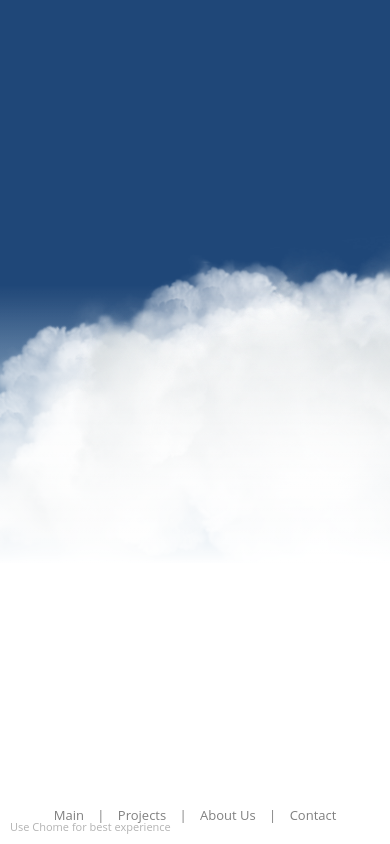
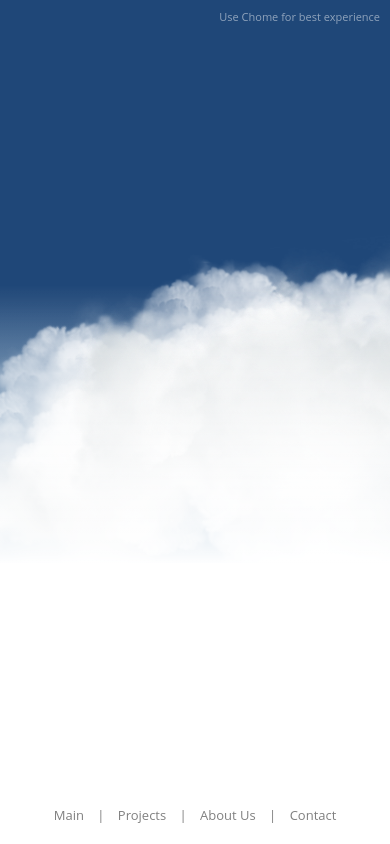
Before and after one commit to kmlxn/archifirm, a Django app: template vcard/templates/vcard/index.html in a window 390 px wide. Run offline with Django 3.2, Linux system fonts and the light colour scheme; the template is opened without the code that fills it, so the values that code supplies are empty; some libraries are stand-ins or nearby versions.

Commit message:
Move browser info to upper right corner.
With old placement (lower left corner) browser info crosses menu
on mobile devices.
Also change it's color to transparent white to make it visible
on blue background.

```diff
--- a/vcard/static/vcard/style.css
+++ b/vcard/static/vcard/style.css
@@ -75,10 +75,10 @@ body.index_page {
     margin: 100px 100px 0 100px;
 }
 .info {
-    color: rgba(0, 0, 0, 0.3);
+    color: rgba(255, 255, 255, 0.5);;
     font-size: 11px;
-    bottom: 10px;
-    left: 10px;
+    top: 10px;
+    right: 10px;
     position: absolute;
 }
 
--- a/vcard/templates/vcard/index.html
+++ b/vcard/templates/vcard/index.html
@@ -16,6 +16,9 @@
             <div class="section hello" id="section"
                 data-anchor="{{ sections_conf.hello.anchor }}"
             >
+            <div class="info">
+                Use Chome for best experience
+            </div>
                 <nav>
                     <ul>
                         <li><a href="{{ sections_conf.hello.hash }}">Main</a></li> |
@@ -27,9 +30,6 @@
                 <div class="gradient"></div>
                 <div class="white">
                     <h1>{{ h1_text }}</h1>
-                    <div class="info">
-                        Use Chome for best experience
-                    </div>
                 </div>
                 <div id="cloudsviewport">
                     <div id="cloudsworld"></div>
```
